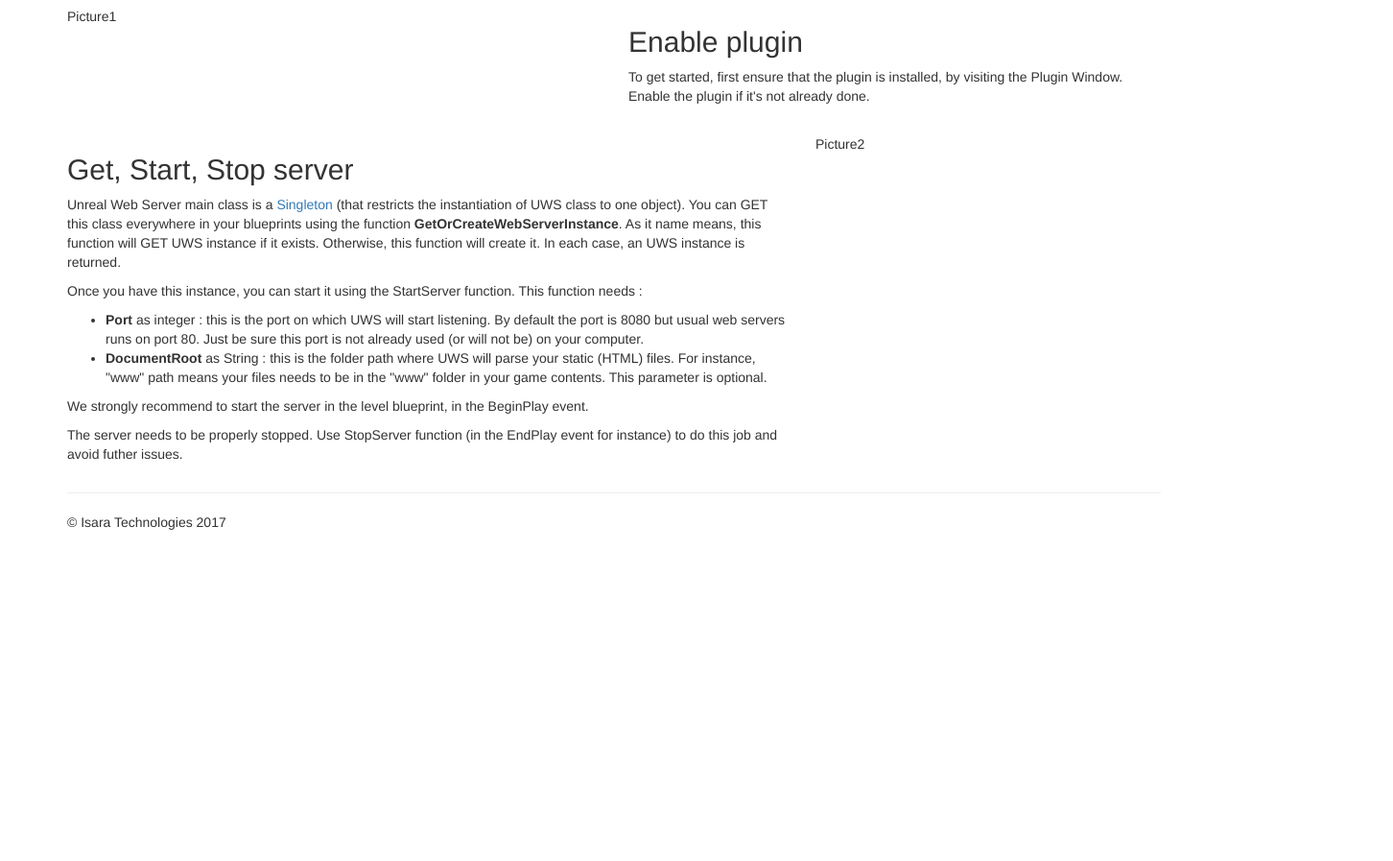
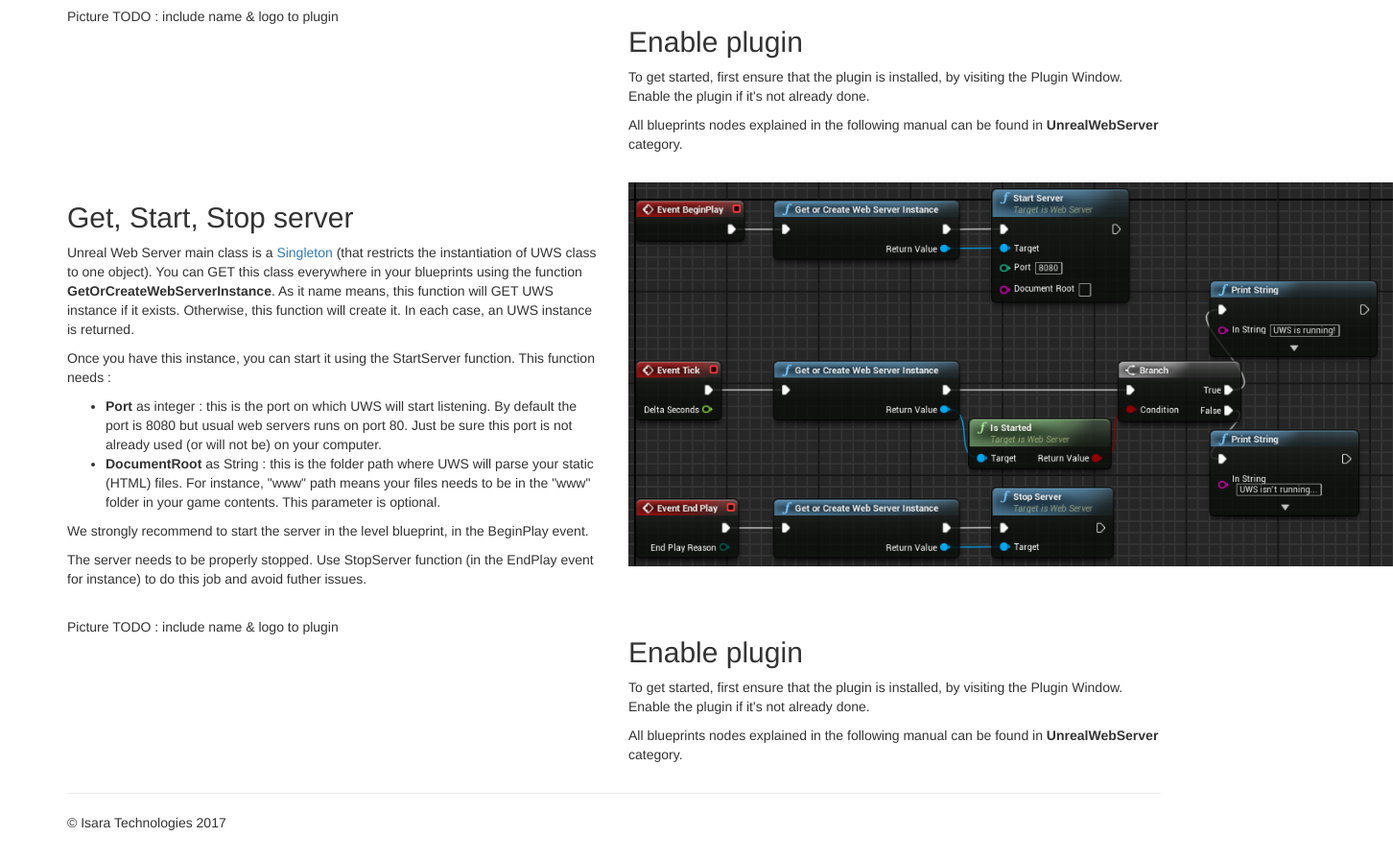
Before and after one commit to hankerspace/hankerspace.github.io, a plain HTML site: page index.html in a window 1280 px wide. Shown: the part 1715-2612 px from the top of the page at 96% size, 1452 px wide, since content can reach past the window. Before the commit the page ends 2299 px from the top, so only its background shows below. Drawn offline with nearby package versions, Linux system fonts and the light colour scheme.

Commit message:
no message

```diff
--- a/index.html
+++ b/index.html
@@ -119,16 +119,17 @@
 	    </div>
 	    <div class="row">
        <div class="col-md-6">
-          Picture1
+          Picture TODO : include name & logo to plugin
         </div>
         <div class="col-md-6">
            <h2>Enable plugin</h2>
           <p>To get started, first ensure that the plugin is installed, by visiting the Plugin Window. Enable the plugin if it's not already done.</p>
+          <p>All blueprints nodes explained in the following manual can be found in <b>UnrealWebServer</b> category.</p>
         </div>
       </div>
       <br/>
 		<div class="row">
-        <div class="col-md-8">
+        <div class="col-md-6">
           <h2>Get, Start, Stop server</h2>
           <p>Unreal Web Server main class is a <a href="https://en.wikipedia.org/wiki/Singleton_pattern">Singleton</a> (that restricts the instantiation of UWS class to one object). You can GET this class everywhere in your blueprints using the function <b>GetOrCreateWebServerInstance</b>. As it name means, this function will GET UWS instance if it exists. Otherwise, this function will create it. In each case, an UWS instance is returned.</p>
           <p>Once you have this instance, you can start it using the StartServer function. This function needs :</p>
@@ -139,10 +140,23 @@
           <p>We strongly recommend to start the server in the level blueprint, in the BeginPlay event.</p>
           <p>The server needs to be properly stopped. Use StopServer function (in the EndPlay event for instance) to do this job and avoid futher issues.</p>
         </div>
-         <div class="col-md-4">
-          Picture2
+         <div class="col-md-6">
+          <img src="img/start.png" alt="UWS" style="height: 400px;" >
         </div>
       </div>
+
+		<br/>
+	    <div class="row">
+       <div class="col-md-6">
+          Picture TODO : include name & logo to plugin
+        </div>
+        <div class="col-md-6">
+           <h2>Enable plugin</h2>
+          <p>To get started, first ensure that the plugin is installed, by visiting the Plugin Window. Enable the plugin if it's not already done.</p>
+          <p>All blueprints nodes explained in the following manual can be found in <b>UnrealWebServer</b> category.</p>
+        </div>
+      </div>
+
       <hr>
 
       <footer>
```
Also changed, not shown: img/start.png (added).
